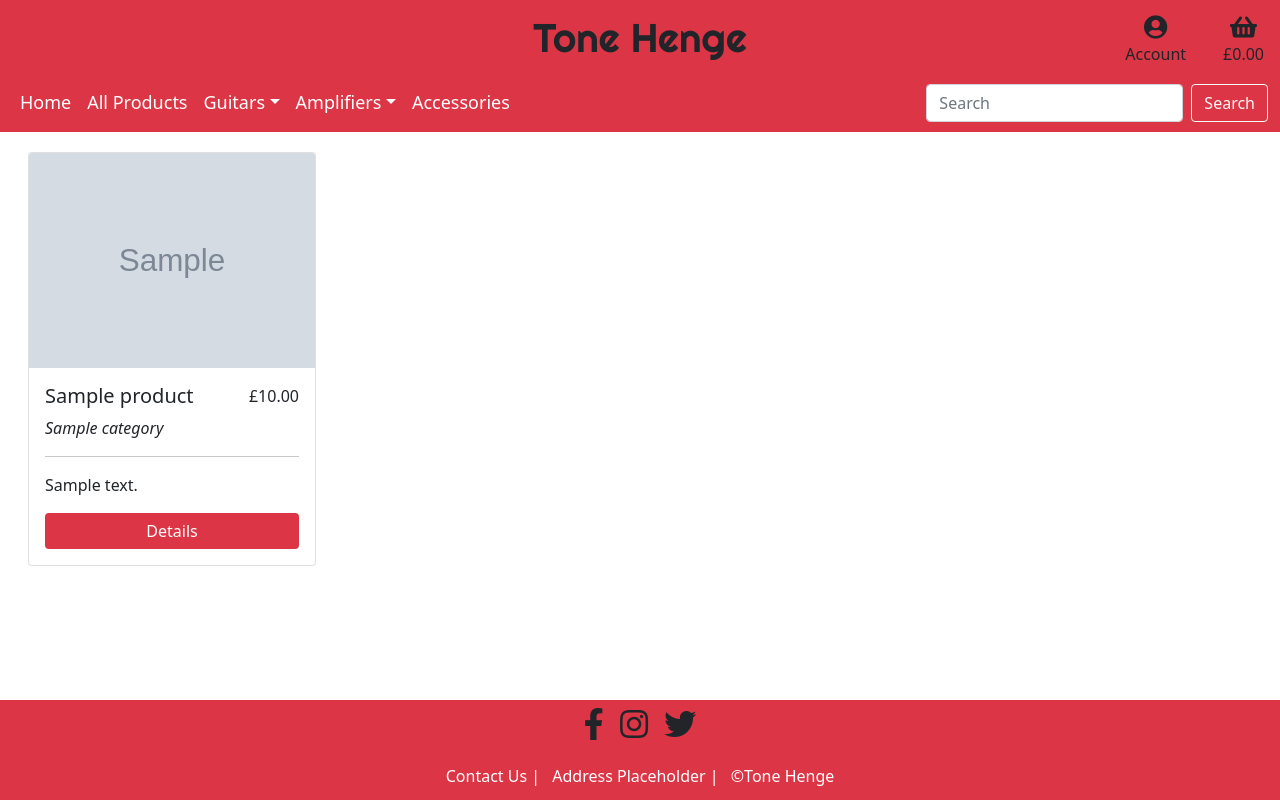
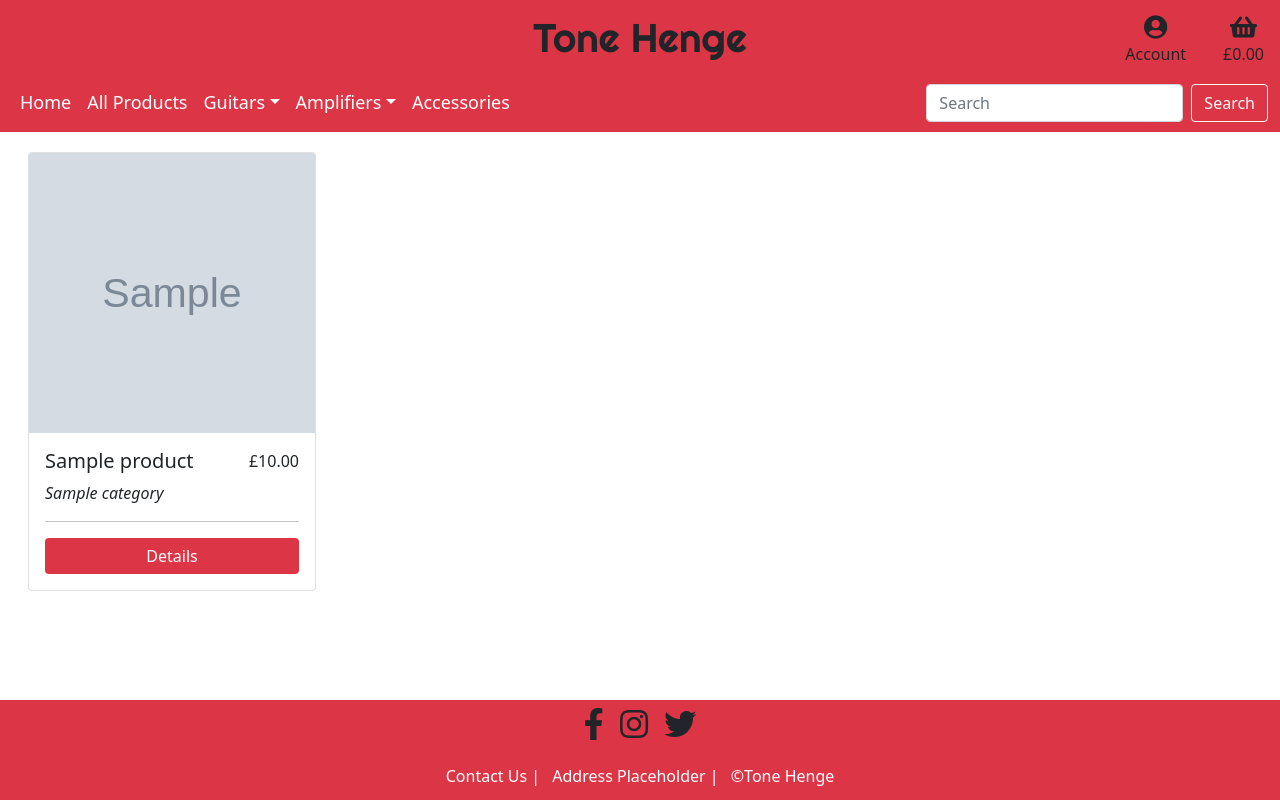
Before and after one commit to Code-Institute-Submissions/tone-henge, a Django app: template products/templates/products/products.html in a window 1280 px wide. Run offline with Django 4.2, Linux system fonts and the light colour scheme; the template is opened without the code that fills it: values that come from a table or form of the project are taken from there, others are empty; tables that the repository leaves empty hold one stand-in row (values such as "Sample post"); grey boxes marked "Sample" are stand-in pictures; parts of the project's set-up code (start-up, migrations or seed data) failed here and were passed over.

Commit message:
Restyle product card component

```diff
--- a/products/templates/products/products.html
+++ b/products/templates/products/products.html
@@ -7,7 +7,7 @@
         <!-- Product Preview Card Element -->
         <div class="col-sm-6 col-md-6 col-lg-4 col-xl-3 justify-content-center d-flex p-1">
             <div class="card" style="width: 18rem;">
-                <img src="{{ product.image.url }}" class="card-img-top" alt="product preview">
+                <img src="{{ product.image.url }}" class="card-img-top preview-img" alt="product preview">
                 <div class="card-body">
                     <div class="d-flex justify-content-between">
                         <h5 class="card-title">{{ product.name }}</h5>
@@ -15,7 +15,6 @@
                     </div>
                     <span class="fst-italic fw-light">{{ product.category }}</span>
                     <hr>
-                    <p class="card-text">{{ product.content }}</p>
                     <a href="#" class="btn bg-red btn-outline-dark w-100 border-0 text-white">Details</a>
                 </div>
             </div>
--- a/static/css/style.css
+++ b/static/css/style.css
@@ -59,3 +59,9 @@ footer {
     margin-bottom: 200px;
     opacity: 0.9;
 }
+
+/* Products */
+.preview-img {
+    height: 280px;
+    object-fit: cover;
+}
```
Also changed, not shown: media/plini.png (added).
